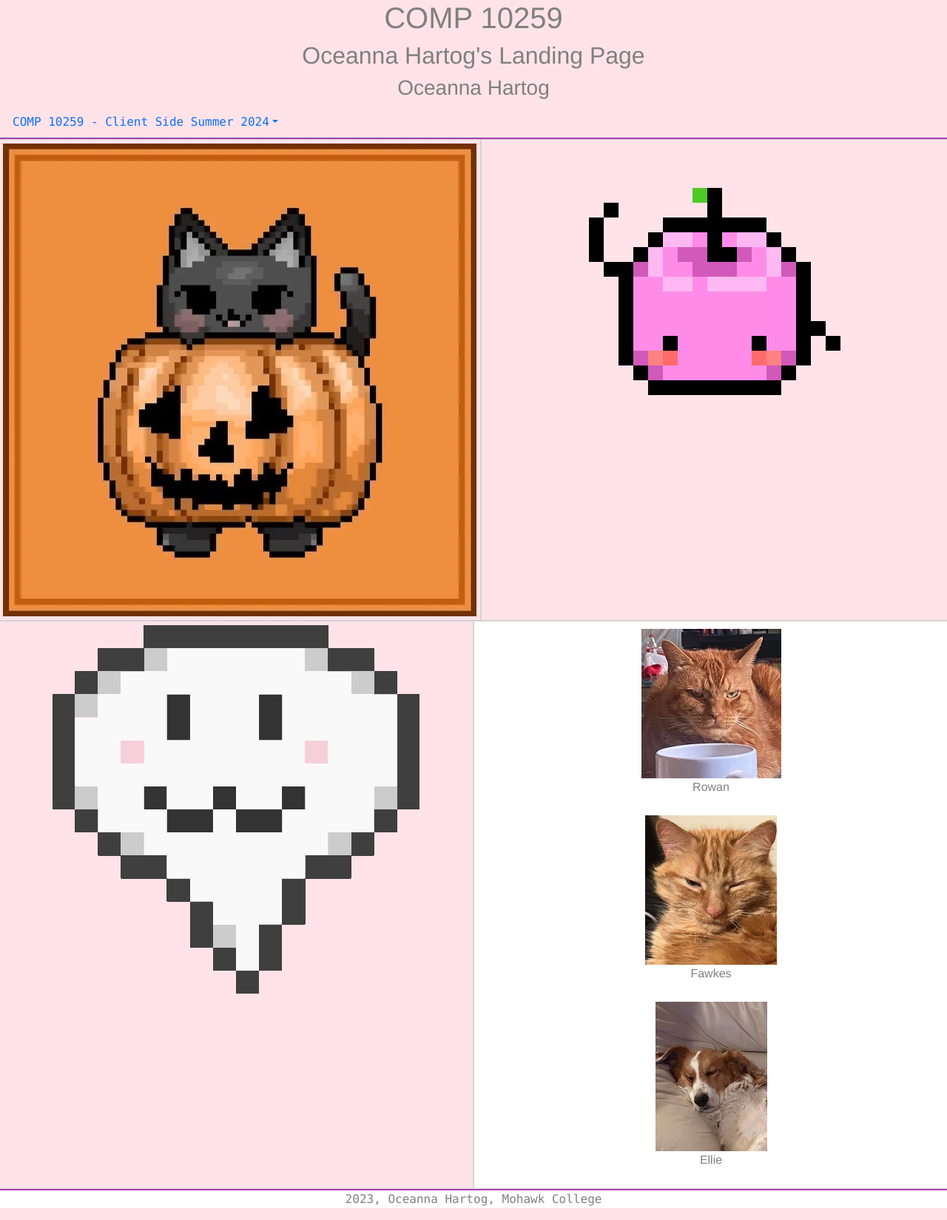
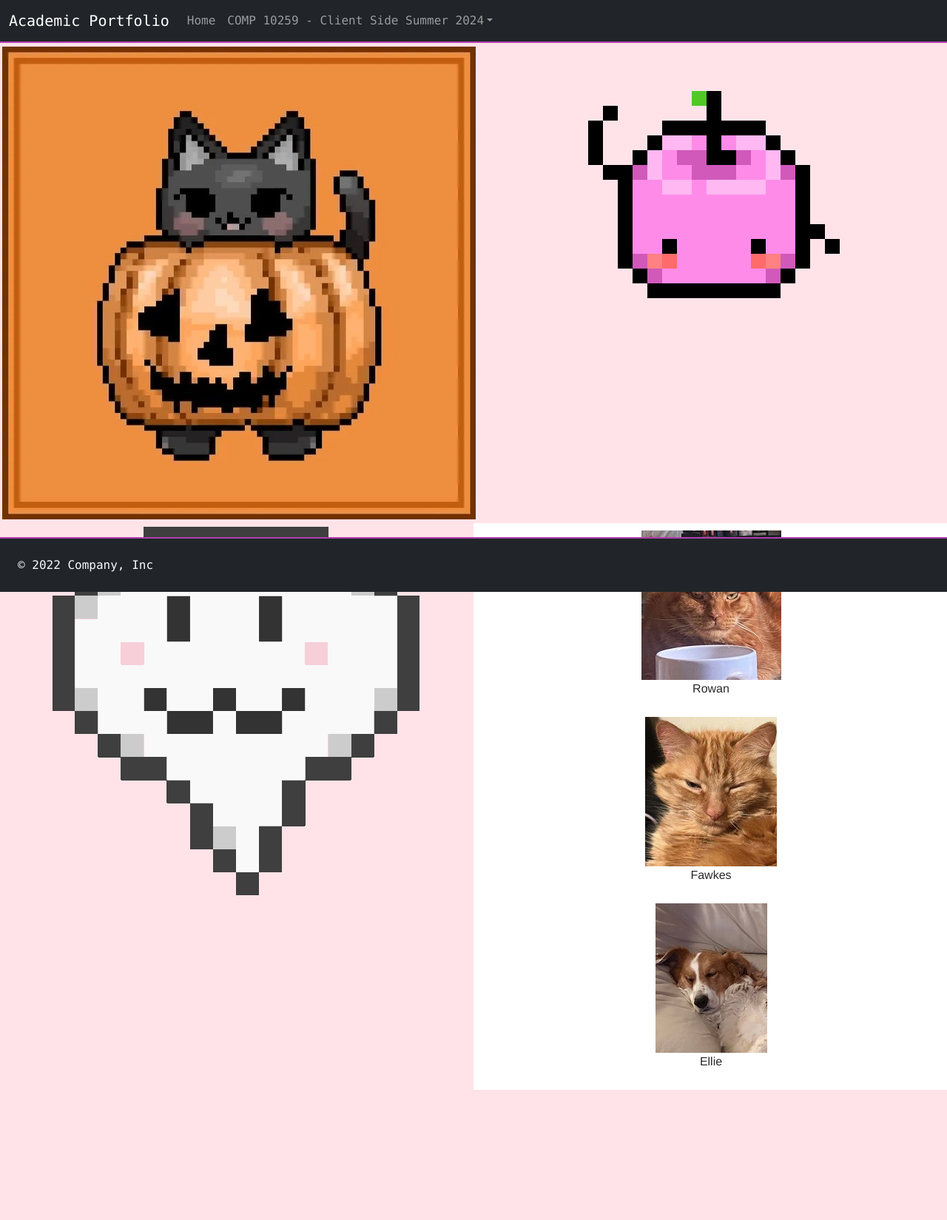
Before and after one commit to Oceanna-1/Oceanna-1.github.io, a PHP site: page / in a window 1280 px wide. Shown: the whole page at 74% size. After the commit the page ends 1473 px from the top, so only its background shows below. Run offline with PHP 8.4, Linux system fonts and the light colour scheme.

Commit message:
implemented php for footer and header  on main index

```diff
--- a/footer.html
+++ b/footer.html
@@ -0,0 +1,10 @@
+<!-- Author: Oceanna Hartog; 000940535-->
+<!-- This file includes the nav bar to be rendered at the top of each page and be included in other pages-->
+      </main>
+      <footer class="d-flex flex-wrap justify-content-between align-items-center py-4 bg-dark fixed-bottom">
+      <div class="col-md-4 d-flex align-items-center">
+          <span class="mb-3 mb-md-0 text-light px-4">&copy; 2022 Company, Inc</span>
+      </div>
+    </footer>
+  </body>
+</html>
--- a/index.html
+++ /dev/null
@@ -1,72 +0,0 @@
-
-<!-- Author: Oceanna Hartog; 000940535-->
- <!-- Landing Page containing previously submitted assignments for my client side course-->
-<!DOCTYPE html>
-<html lang="en">
-<head>
-    <meta charset="UTF-8">
-    <meta name="viewport" content="width=device-width, initial-scale=1.0">
-    <title>Oceanna Hartog's Landing Page</title>
-
-    <link href="https://cdn.jsdelivr.net/npm/bootstrap@5.3.2/dist/css/bootstrap.min.css" rel="stylesheet" integrity="sha384-T3c6CoIi6uLrA9TneNEoa7RxnatzjcDSCmG1MXxSR1GAsXEV/Dwwykc2MPK8M2HN" crossorigin="anonymous">
-    <script src="https://cdn.jsdelivr.net/npm/bootstrap@5.3.2/dist/js/bootstrap.bundle.min.js" integrity="sha384-C6RzsynM9kWDrMNeT87bh95OGNyZPhcTNXj1NW7RuBCsyN/o0jlpcV8Qyq46cDfL" crossorigin="anonymous"></script>
-    <link rel="stylesheet" href="style.css">
-    <link rel="stylesheet" href="nav.css">
-</head>
-<body>
-    <header class="text-center">
-        <h1>COMP 10259</h1>
-        <h2>Oceanna Hartog's Landing Page</h2>
-        <h3>Oceanna Hartog</h3>
-    </header>
-    <nav>
-         <ul class="nav nav-tabs">
-            <li class="nav-item dropdown">
-                <a class="nav-link dropdown-toggle" data-bs-toggle="dropdown" href="#" role="button" aria-expanded="false">COMP 10259 - Client Side Summer 2024</a>
-                <ul class="dropdown-menu">
-                    <li><a class="dropdown-item" href="" >Home</a></li>
-                    <li><a class="dropdown-item" href="assignments/Assignment2/index.html" >Assignment Two</a></li>
-                    <li><a class="dropdown-item" href="assigments/Assignment3/index.html" >Assignment Three</a></li>
-                    <li><a class="dropdown-item" href="assigments/Assignment4/index.html" >Assignment Four</a></li>
-                    <li><a class="dropdown-item" href="assigments/Assignment5/index.html" >Assignment Five</a></li>
-                    <li><a class="dropdown-item" href="activities/worksheet24/index.html" >Simon Says Activity - House Lights</a></li>
-                </ul>
-            </li>
-        </ul>
-    </nav>
-    <main>
-
-        <div class="row">
-            <div class="col">
-                <img src="images/pumpkincat.jpg">
-            </div>
-            <div class="col">
-                <img src="images/junimo.gif">
-            </div>
-        </div>
-        <div class="row">
-            <div class="col">
-                <img src="images/ghost.gif">
-            </div>
-            <div class="col" id="col2">
-                <div class="pet">
-                    <img src="images/rowan.jpg" alt="orange cat">
-                    <p>Rowan</p>
-                </div>
-                <div class="pet">
-                    <img src="images/fawkes.jpg" alt="orange cat">
-                    <p>Fawkes</p>
-                </div>
-                <div class="pet">
-                    <img src = "images/ellie.jpg" alt="orange and white dog sleeping">
-                    <p>Ellie</p>
-                </div>
-            </div>
-        </div>
-    </main>
-    <footer>
-        <p>2023, Oceanna Hartog, Mohawk College</p>
-    </footer>
-
-</body>
-</html>
--- /dev/null
+++ b/index.php
@@ -0,0 +1,35 @@
+
+<!-- Author: Oceanna Hartog; 000940535-->
+ <!-- Landing Page containing previously submitted assignments for my client side course-->
+
+ <?php include("./nav.html")?>
+
+    <div class="row">
+        <div class="col">
+            <img src="images/pumpkincat.jpg">
+        </div>
+        <div class="col">
+                <img src="images/junimo.gif">
+        </div>
+    </div>
+
+    <div class="row">
+        <div class="col">
+            <img src="images/ghost.gif">
+        </div>
+        <div class="col" id="col2">
+            <div class="pet">
+                <img src="images/rowan.jpg" alt="orange cat">
+                <p>Rowan</p>
+            </div>
+            <div class="pet">
+                <img src="images/fawkes.jpg" alt="orange cat">
+                <p>Fawkes</p>
+            </div>
+            <div class="pet">
+                <img src = "images/ellie.jpg" alt="orange and white dog sleeping">
+                <p>Ellie</p>
+            </div>
+        </div>
+    </div>
+    <?php include("./footer.html")?>
--- a/nav.html
+++ b/nav.html
@@ -1,15 +1,21 @@
+<!-- Author: Oceanna Hartog; 000940535-->
+<!-- This file includes the nav bar to be rendered at the top of each page and be included in other pages-->
 <!DOCTYPE html>
 <html lang="en">
 <head>
     <meta charset="UTF-8">
     <meta name="viewport" content="width=device-width, initial-scale=1.0">
-    <title>Oceanna Hartog's Landing Page</title>
+    <title>Oceanna Hartog's Academic Portfolio</title>
 
-    <link href="https://cdn.jsdelivr.net/npm/bootstrap@5.3.2/dist/css/bootstrap.min.css" rel="stylesheet" integrity="sha384-T3c6CoIi6uLrA9TneNEoa7RxnatzjcDSCmG1MXxSR1GAsXEV/Dwwykc2MPK8M2HN" crossorigin="anonymous">
+    <!-- Include bootstrap here -->
+    <link href="https://cdn.jsdelivr.net/npm/bootstrap@5.3.3/dist/css/bootstrap.min.css" rel="stylesheet" integrity="sha384-QWTKZyjpPEjISv5WaRU9OFeRpok6YctnYmDr5pNlyT2bRjXh0JMhjY6hW+ALEwIH" crossorigin="anonymous">
+    <script src="https://cdn.jsdelivr.net/npm/bootstrap@5.3.3/dist/js/bootstrap.bundle.min.js" integrity="sha384-YvpcrYf0tY3lHB60NNkmXc5s9fDVZLESaAA55NDzOxhy9GkcIdslK1eN7N6jIeHz" crossorigin="anonymous"></script>
 
     <link rel="stylesheet" href="style.css">
     <link rel="stylesheet" href="nav.css">
 </head>
+<body>
+    <header>
     <nav class="navbar navbar-expand-sm navbar-dark bg-dark" >
         <div class="container-fluid">
         <div class="navbar-brand">Academic Portfolio</div>
@@ -17,27 +23,22 @@
         <div class="collapse navbar-collapse" >
             <ul class="navbar-nav me-auto mb-2 mb-sm-0">
             <li class="nav-item">
-            <a class="nav-link active" aria-current="page" href="#">Home</a>
-          </li>
-          <li class="nav-item">
-            <a class="nav-link disabled">Disabled</a>
+                <a class="nav-link" aria-current="page" href="/">Home</a>
             </li>
             <li class="nav-item dropdown">
-            <a class="nav-link dropdown-toggle" href="#" data-bs-toggle="dropdown" aria-expanded="false">Dropdown</a>
+                <a class="nav-link dropdown-toggle" href="#" data-bs-toggle="dropdown" aria-expanded="false">COMP 10259 - Client Side Summer 2024</a>
                 <ul class="dropdown-menu">
-              <li><a class="dropdown-item" href="#">Action</a></li>
-              <li><a class="dropdown-item" href="#">Another action</a></li>
-              <li><a class="dropdown-item" href="#">Something else here</a></li>
+                    <li><a class="dropdown-item" href="" >Home</a></li>
+                   <li><a class="dropdown-item" href="assignments/Assignment2/index.html" >Assignment Two</a></li>
+                   <li><a class="dropdown-item" href="assigments/Assignment3/index.html" >Assignment Three</a></li>
+                   <li><a class="dropdown-item" href="assigments/Assignment4/index.html" >Assignment Four</a></li>
+                   <li><a class="dropdown-item" href="assigments/Assignment5/index.html" >Assignment Five</a></li>
+                   <li><a class="dropdown-item" href="activities/worksheet24/index.html" >Simon Says Activity - House Lights</a></li>
                 </ul>
             </li>
             </ul>
         </div>
         </div>
     </nav>
-
-
-    <footer class="d-flex flex-wrap justify-content-between align-items-center py-4 bg-dark fixed-bottom">
-      <div class="col-md-4 d-flex align-items-center">
-        <span class="mb-3 mb-md-0 text-light px-4">&copy; 2022 Company, Inc</span>
-      </div>
-    </footer>
+    </header>
+    <main>
--- a/style.css
+++ b/style.css
@@ -1,7 +1,7 @@
 body{
     background-color: rgb(255, 227, 232);
     font-family: 'Franklin Gothic Medium', 'Arial Narrow', Arial, sans-serif;
-    color: grey;
+    color: rgb(41, 41, 41);
 }
 main {
     padding-left: 10px;
@@ -10,16 +10,11 @@ main {
 }
 .col {
     padding: 5px;
-    border: 1px solid lightgrey;
+
 }
 #col1, #col2 {
     background-color: white;;
 }
-footer{
-    background-color: white;
-    border-top: 5px solid rgb(255, 227, 232);
-    text-align: center;
-}
 .pet {
     padding: 5px;
 }
```
Lines whose indentation alone changed are shown as unchanged.
